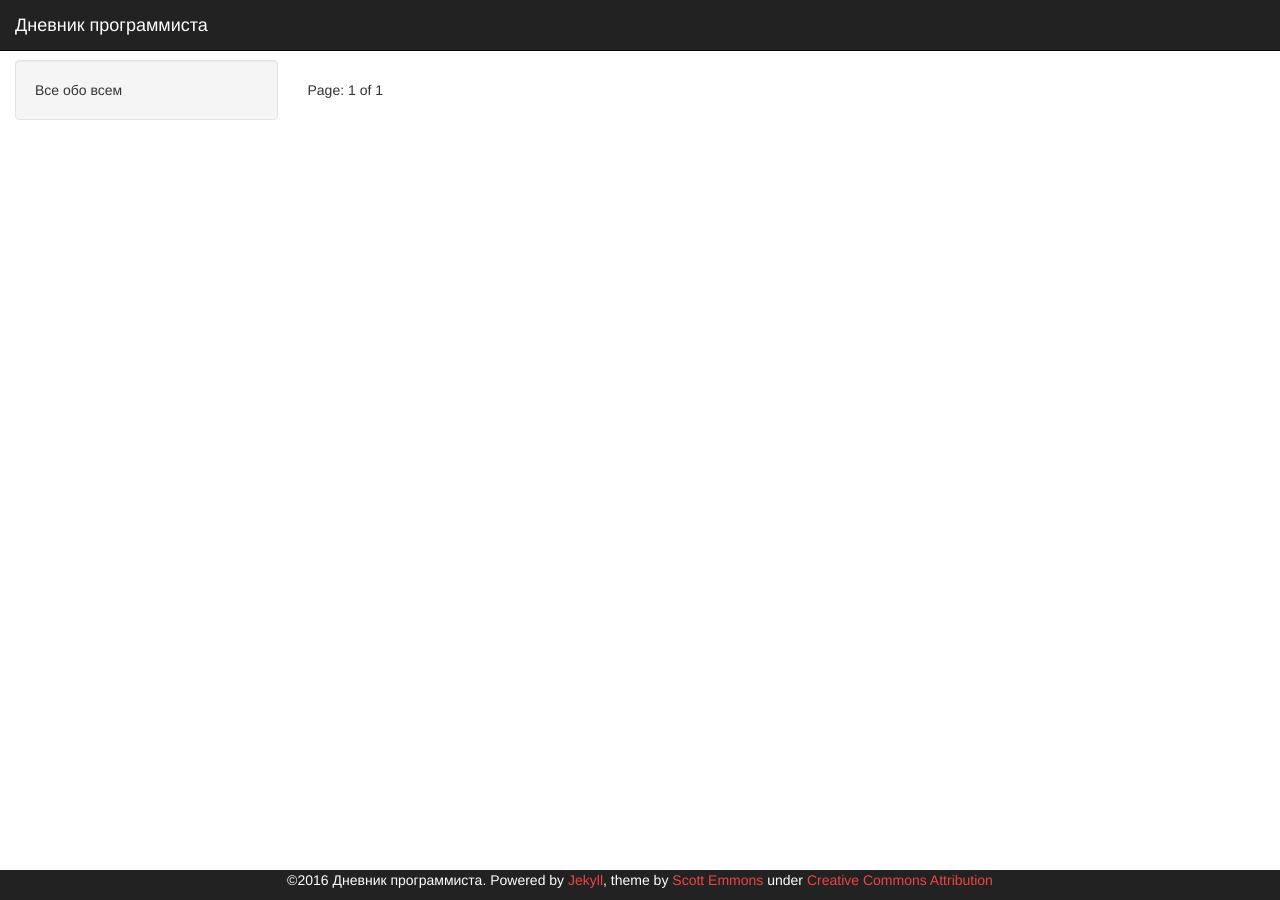
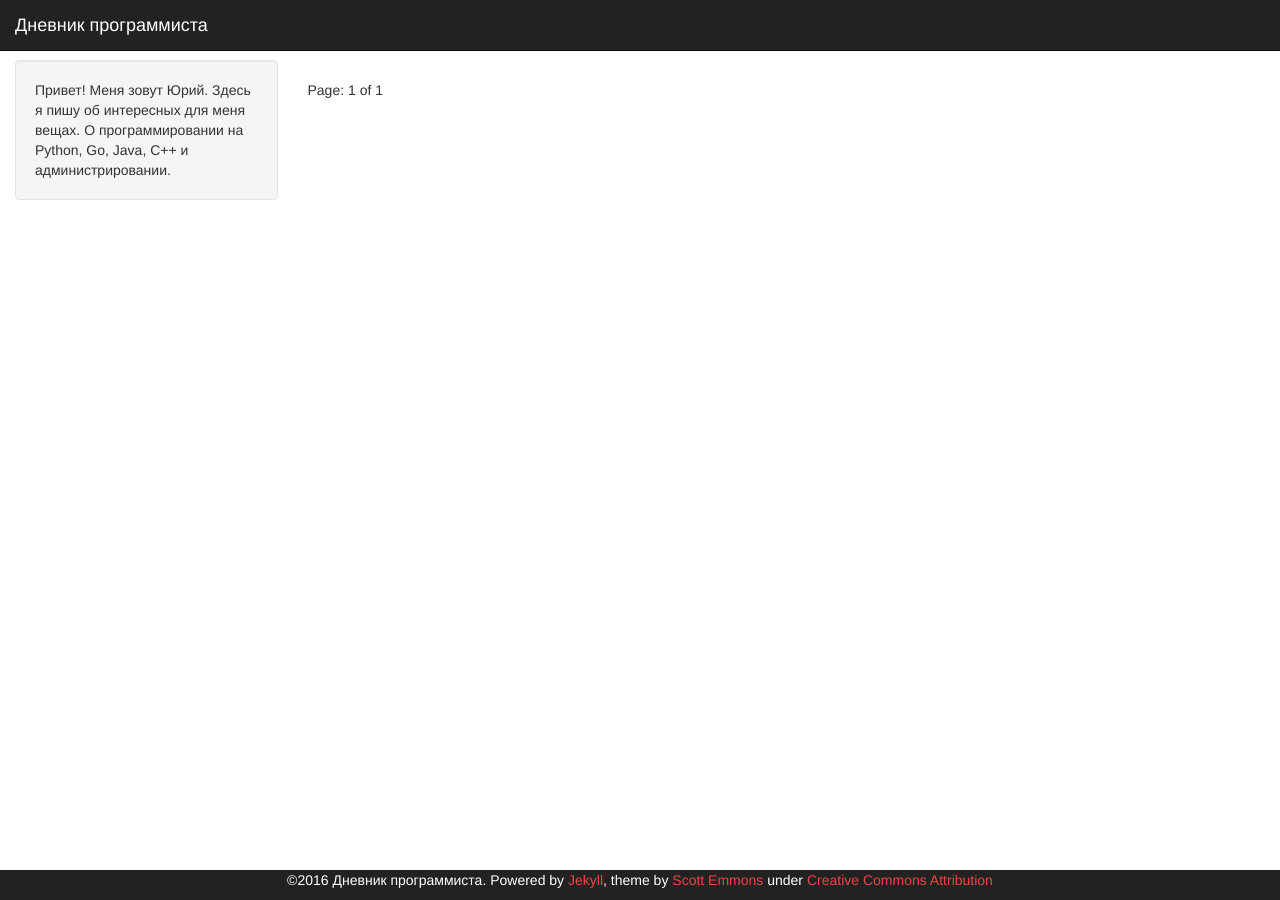
Before and after one commit to Randomazer/randomazer.github.com, a Jekyll site: the page built from index.html, in a window 1280 px wide. Built offline with Jekyll 4.4.1, drawn with Linux system fonts in a browser that asks for light colours; the list of posts is cut into pages by our own code.

Commit message:
Update _config.yml

```diff
--- a/_config.yml
+++ b/_config.yml
@@ -1,7 +1,7 @@
 # Jekyll configuration
 
 name: Дневник программиста
-description: Все обо всем
+description: Привет! Меня зовут Юрий. Здесь я пишу об интересных для меня вещах. О программировании на Python, Go, Java, C++ и администрировании.
 
 # url is currently only used only for the RSS feed in feed.xml
 url: http://scotte.github.io
```
